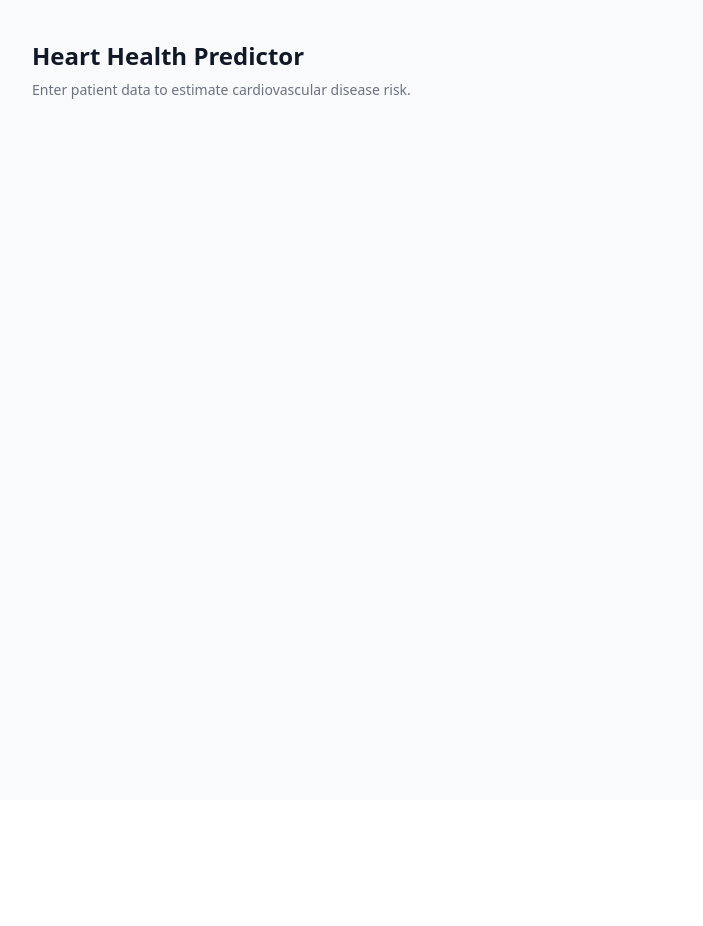
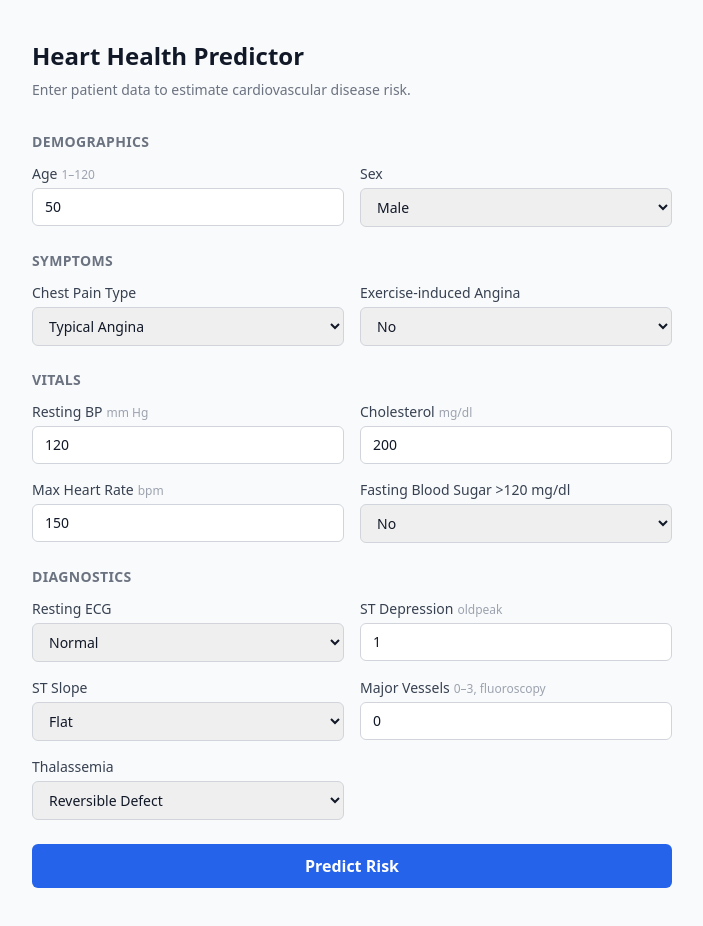
Before and after one commit to Adi-015/heart_health_predictor, a React (Vite) app in the folder frontend/: page / in a window 1280 px wide. Shown: the whole page, without its empty margins (288-991 px from the left). Before the commit the page ends 800 px from the top, so only its background shows below. Built offline with nearby package versions, Linux system fonts and the light colour scheme.

Commit message:
Add patient input form with grouped fields and sensible defaults

```diff
--- a/frontend/src/App.jsx
+++ b/frontend/src/App.jsx
@@ -1,3 +1,5 @@
+import PatientForm from './PatientForm'
+
 export default function App() {
   return (
     <div className="min-h-screen bg-gray-50 text-gray-900">
@@ -6,7 +8,7 @@ export default function App() {
         <p className="text-gray-500 text-sm mb-8">
           Enter patient data to estimate cardiovascular disease risk.
         </p>
-        {/* Form and results go here */}
+        <PatientForm onSubmit={console.log} loading={false} />
       </main>
     </div>
   )
--- /dev/null
+++ b/frontend/src/PatientForm.jsx
@@ -0,0 +1,152 @@
+import { useState } from 'react'
+
+const DEFAULTS = {
+  age: 50, sex: 1, cp: 0, trestbps: 120, chol: 200,
+  fbs: 0, restecg: 0, thalach: 150, exang: 0,
+  oldpeak: 1.0, slope: 1, ca: 0, thal: 2,
+}
+
+function Field({ label, hint, children }) {
+  return (
+    <div>
+      <label className="block text-sm font-medium text-gray-700 mb-1">
+        {label}
+        {hint && <span className="ml-1 text-xs text-gray-400 font-normal">{hint}</span>}
+      </label>
+      {children}
+    </div>
+  )
+}
+
+const inputCls = 'w-full border border-gray-300 rounded-md px-3 py-2 text-sm focus:outline-none focus:ring-2 focus:ring-blue-500'
+
+export default function PatientForm({ onSubmit, loading }) {
+  const [form, setForm] = useState(DEFAULTS)
+
+  const set = (k, v) => setForm(f => ({ ...f, [k]: v }))
+  const num = (k, v) => set(k, v === '' ? '' : Number(v))
+
+  return (
+    <form
+      onSubmit={e => { e.preventDefault(); onSubmit(form) }}
+      className="space-y-6"
+    >
+      {/* Demographics */}
+      <section>
+        <h2 className="text-sm font-semibold text-gray-500 uppercase tracking-wide mb-3">Demographics</h2>
+        <div className="grid grid-cols-2 gap-4">
+          <Field label="Age" hint="1–120">
+            <input type="number" min={1} max={120} value={form.age}
+              onChange={e => num('age', e.target.value)}
+              className={inputCls} required />
+          </Field>
+
+          <Field label="Sex">
+            <select value={form.sex} onChange={e => num('sex', e.target.value)} className={inputCls}>
+              <option value={1}>Male</option>
+              <option value={0}>Female</option>
+            </select>
+          </Field>
+        </div>
+      </section>
+
+      {/* Symptoms */}
+      <section>
+        <h2 className="text-sm font-semibold text-gray-500 uppercase tracking-wide mb-3">Symptoms</h2>
+        <div className="grid grid-cols-2 gap-4">
+          <Field label="Chest Pain Type">
+            <select value={form.cp} onChange={e => num('cp', e.target.value)} className={inputCls}>
+              <option value={0}>Typical Angina</option>
+              <option value={1}>Atypical Angina</option>
+              <option value={2}>Non-anginal Pain</option>
+              <option value={3}>Asymptomatic</option>
+            </select>
+          </Field>
+
+          <Field label="Exercise-induced Angina">
+            <select value={form.exang} onChange={e => num('exang', e.target.value)} className={inputCls}>
+              <option value={0}>No</option>
+              <option value={1}>Yes</option>
+            </select>
+          </Field>
+        </div>
+      </section>
+
+      {/* Vitals */}
+      <section>
+        <h2 className="text-sm font-semibold text-gray-500 uppercase tracking-wide mb-3">Vitals</h2>
+        <div className="grid grid-cols-2 gap-4">
+          <Field label="Resting BP" hint="mm Hg">
+            <input type="number" min={50} max={250} value={form.trestbps}
+              onChange={e => num('trestbps', e.target.value)} className={inputCls} required />
+          </Field>
+
+          <Field label="Cholesterol" hint="mg/dl">
+            <input type="number" min={100} max={600} value={form.chol}
+              onChange={e => num('chol', e.target.value)} className={inputCls} required />
+          </Field>
+
+          <Field label="Max Heart Rate" hint="bpm">
+            <input type="number" min={60} max={250} value={form.thalach}
+              onChange={e => num('thalach', e.target.value)} className={inputCls} required />
+          </Field>
+
+          <Field label="Fasting Blood Sugar &gt;120 mg/dl">
+            <select value={form.fbs} onChange={e => num('fbs', e.target.value)} className={inputCls}>
+              <option value={0}>No</option>
+              <option value={1}>Yes</option>
+            </select>
+          </Field>
+        </div>
+      </section>
+
+      {/* Diagnostics */}
+      <section>
+        <h2 className="text-sm font-semibold text-gray-500 uppercase tracking-wide mb-3">Diagnostics</h2>
+        <div className="grid grid-cols-2 gap-4">
+          <Field label="Resting ECG">
+            <select value={form.restecg} onChange={e => num('restecg', e.target.value)} className={inputCls}>
+              <option value={0}>Normal</option>
+              <option value={1}>ST-T Wave Abnormality</option>
+              <option value={2}>Left Ventricular Hypertrophy</option>
+            </select>
+          </Field>
+
+          <Field label="ST Depression" hint="oldpeak">
+            <input type="number" min={0} max={10} step={0.1} value={form.oldpeak}
+              onChange={e => num('oldpeak', e.target.value)} className={inputCls} required />
+          </Field>
+
+          <Field label="ST Slope">
+            <select value={form.slope} onChange={e => num('slope', e.target.value)} className={inputCls}>
+              <option value={0}>Upsloping</option>
+              <option value={1}>Flat</option>
+              <option value={2}>Downsloping</option>
+            </select>
+          </Field>
+
+          <Field label="Major Vessels" hint="0–3, fluoroscopy">
+            <input type="number" min={0} max={3} value={form.ca}
+              onChange={e => num('ca', e.target.value)} className={inputCls} required />
+          </Field>
+
+          <Field label="Thalassemia">
+            <select value={form.thal} onChange={e => num('thal', e.target.value)} className={inputCls}>
+              <option value={1}>Normal</option>
+              <option value={2}>Reversible Defect</option>
+              <option value={3}>Fixed Defect</option>
+            </select>
+          </Field>
+        </div>
+      </section>
+
+      <button
+        type="submit"
+        disabled={loading}
+        className="w-full bg-blue-600 hover:bg-blue-700 disabled:opacity-50 text-white font-semibold py-2.5 rounded-md transition-colors"
+      >
+        {loading ? 'Analysing…' : 'Predict Risk'}
+      </button>
+    </form>
+  )
+}
```
